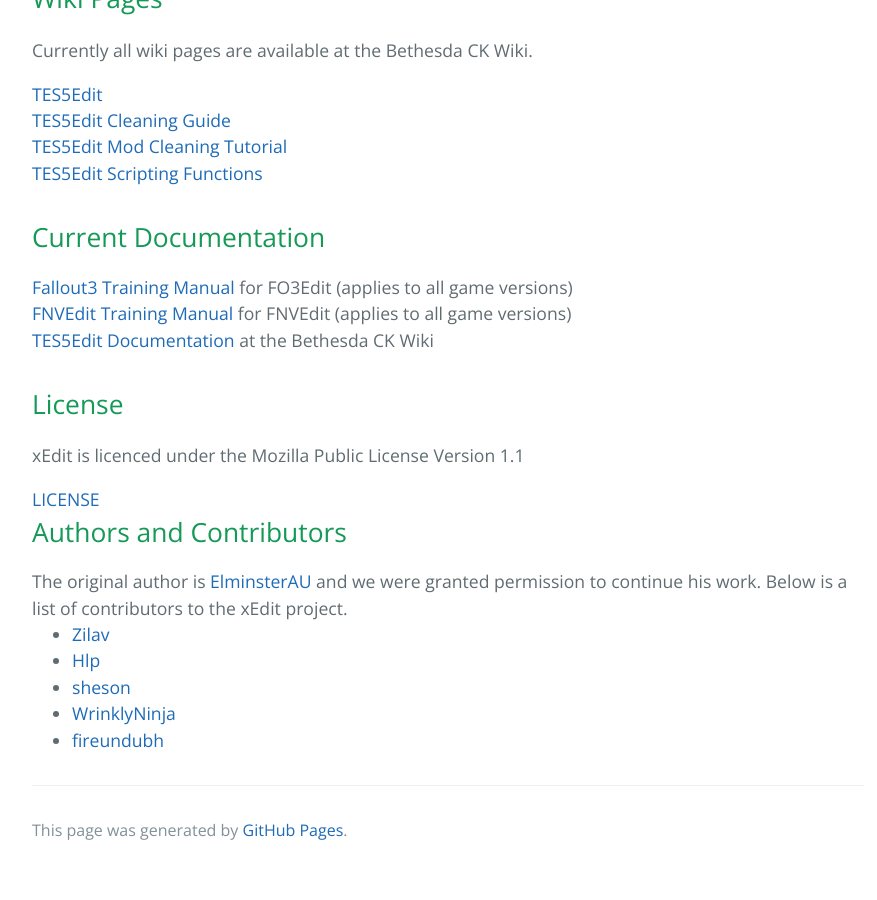
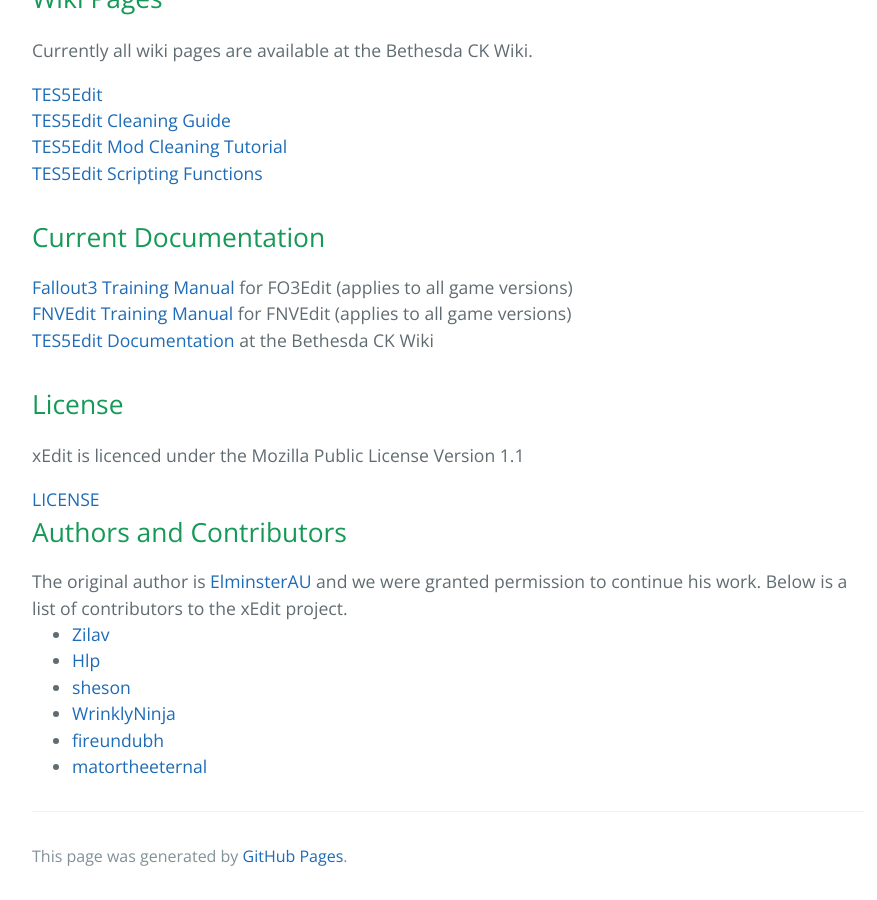
Before and after one commit to TES5Edit/TES5Edit.github.io, a Jekyll site: the page built from index.html, in a window 1280 px wide and 900 px high, scrolled down 1081 px. Shown: the whole window, without its empty margins (192-1069 px from the left). Built offline with Jekyll 4.4.1, drawn with Linux system fonts in a browser that asks for light colours; before the commit the page ends 1955 px from its top, so only the background shows below that.

Commit message:
Added matortheeternal to contributors

```diff
--- a/_data/members.yml
+++ b/_data/members.yml
@@ -12,3 +12,6 @@
 
 - name: fireundubh
   github: fireundubh
+
+- name: matortheeternal
+  github: matortheeternal
```
